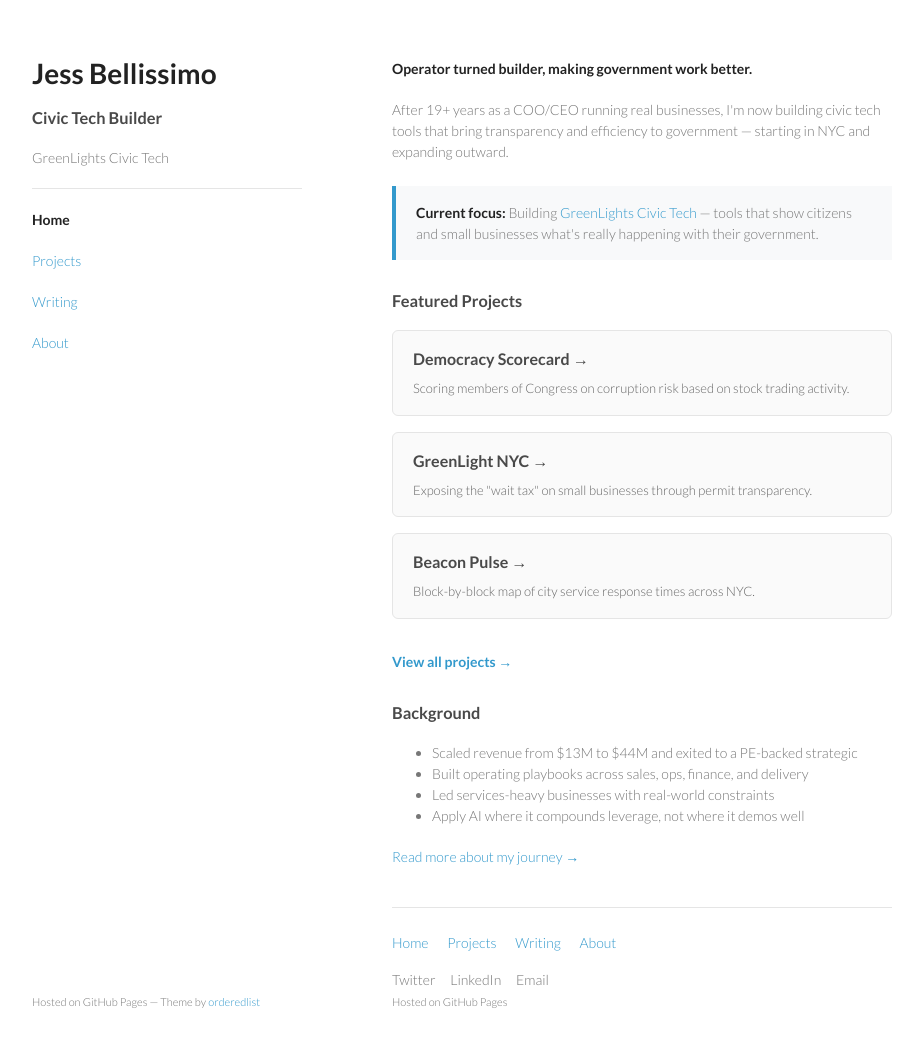
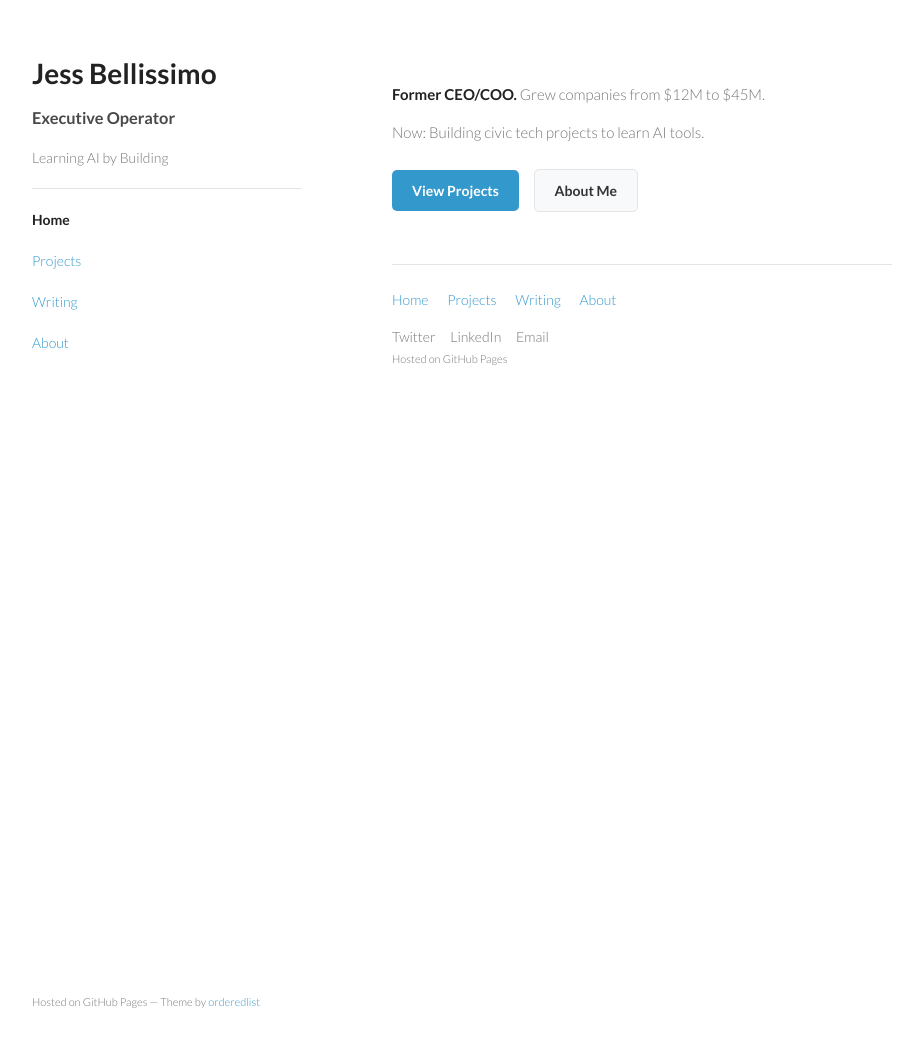
Before and after one commit to JBellissimo/jbellissimo.github.io, a Jekyll site: the page index.html, which Jekyll copies as it is, in a window 1280 px wide and 1081 px high. Shown: the top 1047 px of the window, without its empty margins (178-1101 px from the left). Built offline with Jekyll 4.4.1, drawn with Linux system fonts in a browser that asks for light colours.

Commit message:
Revise About page content, simplify homepage
About: Add COVID pivot story, Moneyball philosophy, skills list,
founder mode concept, McConaughey h/t

Homepage: Minimal intro with CTA buttons only

Co-Authored-By: Claude Opus 4.5 <noreply@anthropic.com>

```diff
--- a/index.html
+++ b/index.html
@@ -9,42 +9,43 @@
     <link rel="stylesheet" href="stylesheets/pygment_trac.css">
     <meta name="viewport" content="width=device-width, initial-scale=1, user-scalable=no">
     <style>
-      .highlight-box {
+      .intro {
+        margin: 24px 0 32px 0;
+      }
+      .intro p {
+        font-size: 15px;
+        line-height: 1.7;
+        margin-bottom: 12px;
+      }
+      .cta-buttons {
+        margin-top: 24px;
+      }
+      .cta-buttons a {
+        display: inline-block;
+        padding: 10px 20px;
+        margin-right: 12px;
+        margin-bottom: 12px;
+        border-radius: 5px;
+        font-weight: 700;
+        font-size: 14px;
+        text-decoration: none;
+      }
+      .btn-primary {
+        background: #39c;
+        color: #fff;
+      }
+      .btn-primary:hover {
+        background: #2a8abd;
+        color: #fff;
+      }
+      .btn-secondary {
         background: #f8f9fa;
-        border-left: 4px solid #39c;
-        padding: 16px 20px;
-        margin: 24px 0;
+        border: 1px solid #e5e5e5;
+        color: #333;
       }
-      .highlight-box p {
-        margin: 0;
-      }
-      .featured-projects {
-        margin: 32px 0;
-      }
-      .project-preview {
-        background: #fafafa;
-        border: 1px solid #e5e5e5;
-        border-radius: 6px;
-        padding: 16px 20px;
-        margin-bottom: 16px;
-        transition: box-shadow 0.2s ease;
-      }
-      .project-preview:hover {
-        box-shadow: 0 2px 8px rgba(0,0,0,0.06);
-      }
-      .project-preview h4 {
-        margin: 0 0 8px 0;
-        font-size: 16px;
-      }
-      .project-preview p {
-        margin: 0;
-        font-size: 13px;
-        color: #666;
-      }
-      .cta-link {
-        display: inline-block;
-        margin-top: 16px;
-        font-weight: 700;
+      .btn-secondary:hover {
+        background: #e9ecef;
+        color: #333;
       }
       /* Footer styles */
       .page-footer {
@@ -73,9 +74,9 @@
         <h1>Jess Bellissimo</h1>
         <p></p>
         <h3>
-          <a name="who-i-am" class="anchor" href="#who-i-am"><span class="octicon octicon-link"></span></a>Civic Tech Builder
+          <a name="who-i-am" class="anchor" href="#who-i-am"><span class="octicon octicon-link"></span></a>Executive Operator
         </h3>
-        <p>GreenLights Civic Tech</p>
+        <p>Learning AI by Building</p>
         <hr/>
 
         <p class="view"><a href="/"><strong>Home</strong></a></p>
@@ -85,58 +86,18 @@
       </header>
 
       <section>
-
-        <p><strong>Operator turned builder, making government work better.</strong></p>
-
-        <p>
-          After 19+ years as a COO/CEO running real businesses, I'm now building civic tech tools
-          that bring transparency and efficiency to government — starting in NYC and expanding outward.
-        </p>
-
-        <div class="highlight-box">
+        <div class="intro">
           <p>
-            <strong>Current focus:</strong> Building <a href="/projects.html">GreenLights Civic Tech</a> —
-            tools that show citizens and small businesses what's really happening with their government.
+            <strong>Former CEO/COO.</strong> Grew companies from $12M to $45M.
           </p>
+          <p>
+            Now: Building civic tech projects to learn AI tools.
+          </p>
+          <div class="cta-buttons">
+            <a href="/projects.html" class="btn-primary">View Projects</a>
+            <a href="/about.html" class="btn-secondary">About Me</a>
+          </div>
         </div>
-
-        <div class="featured-projects">
-          <h3>Featured Projects</h3>
-
-          <a href="https://democracy-scorecard.streamlit.app/" target="_blank" rel="noopener" style="text-decoration: none; color: inherit;">
-            <div class="project-preview">
-              <h4>Democracy Scorecard →</h4>
-              <p>Scoring members of Congress on corruption risk based on stock trading activity.</p>
-            </div>
-          </a>
-
-          <a href="https://open-doors-wait-tax-md08.bolt.host" target="_blank" rel="noopener" style="text-decoration: none; color: inherit;">
-            <div class="project-preview">
-              <h4>GreenLight NYC →</h4>
-              <p>Exposing the "wait tax" on small businesses through permit transparency.</p>
-            </div>
-          </a>
-
-          <a href="https://beacon-pulse-nyc-tra-74m4.bolt.host" target="_blank" rel="noopener" style="text-decoration: none; color: inherit;">
-            <div class="project-preview">
-              <h4>Beacon Pulse →</h4>
-              <p>Block-by-block map of city service response times across NYC.</p>
-            </div>
-          </a>
-
-          <a href="/projects.html" class="cta-link">View all projects →</a>
-        </div>
-
-        <h3>Background</h3>
-
-        <ul>
-          <li>Scaled revenue from $13M to $44M and exited to a PE-backed strategic</li>
-          <li>Built operating playbooks across sales, ops, finance, and delivery</li>
-          <li>Led services-heavy businesses with real-world constraints</li>
-          <li>Apply AI where it compounds leverage, not where it demos well</li>
-        </ul>
-
-        <p><a href="/about.html">Read more about my journey →</a></p>
 
         <!-- Page Footer -->
         <div class="page-footer">
```
Also changed, not shown: about.html (+48 -16 lines).
